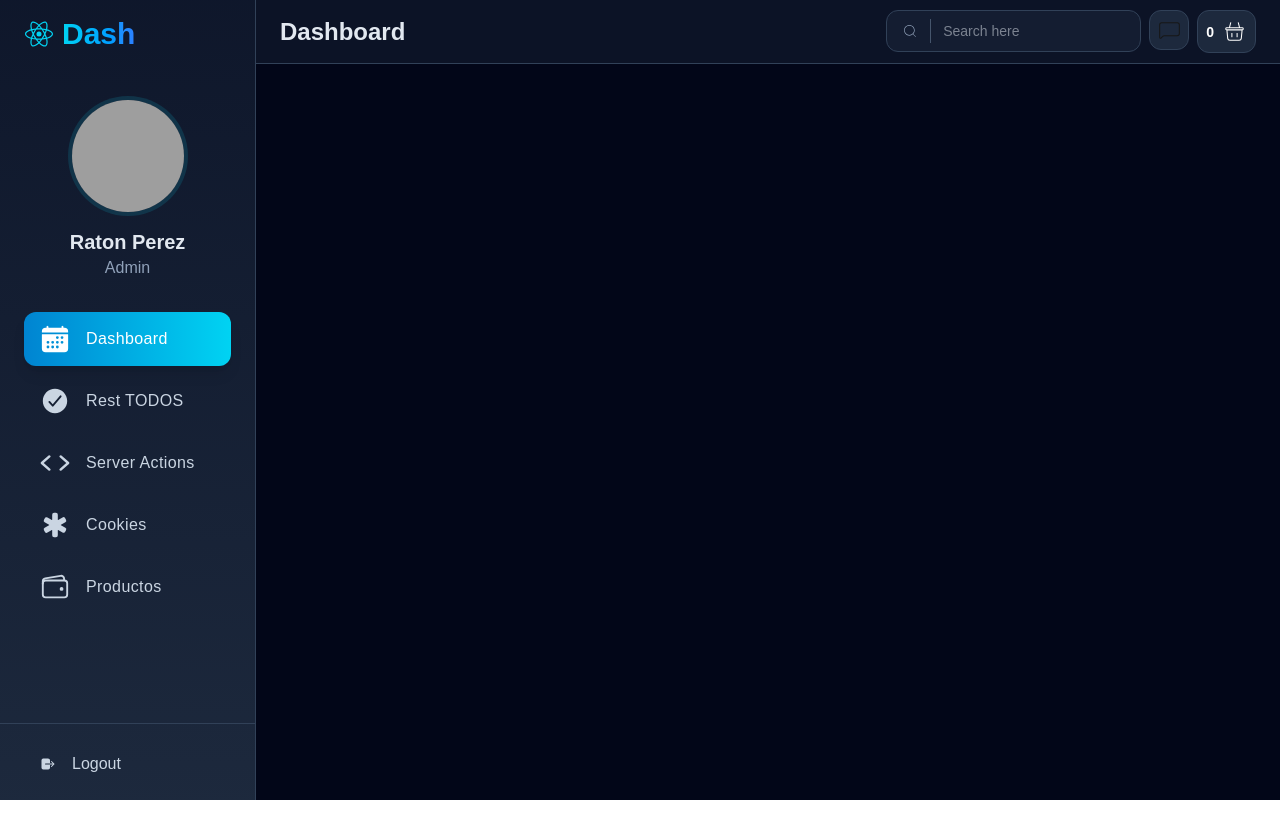
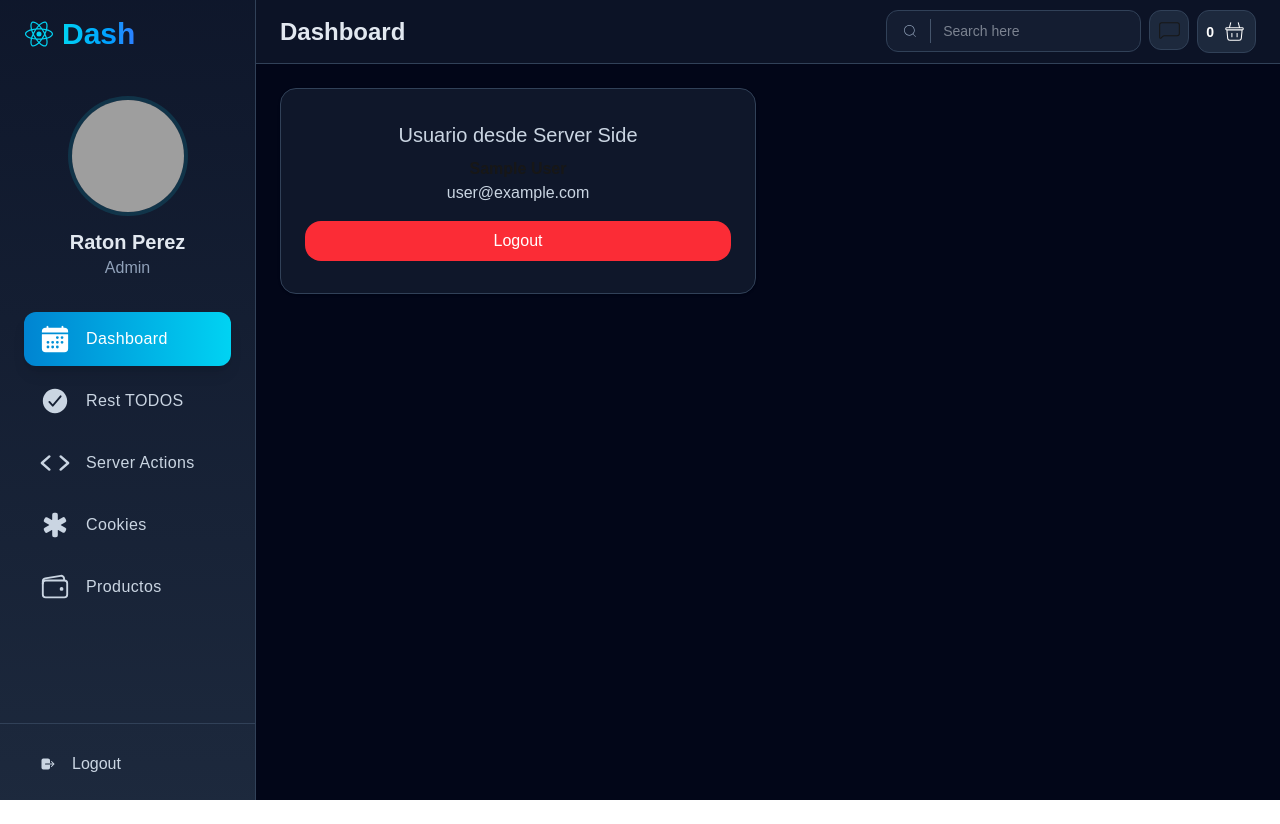
Before and after one commit to g0dlessjs/restful-api-next-prisma, a Next.js app: page /dashboard in a window 1280 px wide. Built offline with nearby package versions, Linux system fonts and the light colour scheme; no server answers; sample sign-in values are in the browser's storage; grey boxes are pictures that could not be loaded.

Commit message:
feat(auth): protect dashboard and display user session info
- Create auth helper in src/helpers/auth.ts using NextAuth.

- Implement server-side session check in DashboardPage.

- Add redirect to signin if session is not present.

- Display user name and email in a WidgetItem.

```diff
--- a/src/app/dashboard/page.tsx
+++ b/src/app/dashboard/page.tsx
@@ -1,9 +1,25 @@
 import { WidgetItem } from "@/components";
+import { auth } from "@/helpers/auth";
+import { redirect } from "next/navigation";
 
-export default function DashboardPage() {
+export default async function DashboardPage() {
+  const session = await auth();
+
+  if (!session) {
+    redirect("/api/auth/signin");
+  }
+
   return (
-    <div className="grid gap-6 md:grid-cols-2 lg:grid-cols-3">
-      {/* <WidgetItem/> */}
+    <div className="grid gap-6 grid-cols-1 sm:grid-cols-2">
+      <WidgetItem title="Usuario desde Server Side">
+        <div className="flex flex-col items-center">
+          <p className="font-bold">{session.user?.name}</p>
+          <p className="text-slate-300">{session.user?.email}</p>
+        </div>
+        <button className="bg-red-500 text-white px-4 py-2 rounded-2xl hover:cursor-pointer">
+          Logout
+        </button>
+      </WidgetItem>
     </div>
   );
 }
--- /dev/null
+++ b/src/helpers/auth.ts
@@ -0,0 +1,6 @@
+import NextAuth from "next-auth";
+import GitHub from "next-auth/providers/github";
+
+export const { auth, handlers, signIn, signOut } = NextAuth({
+  providers: [GitHub],
+});
```
